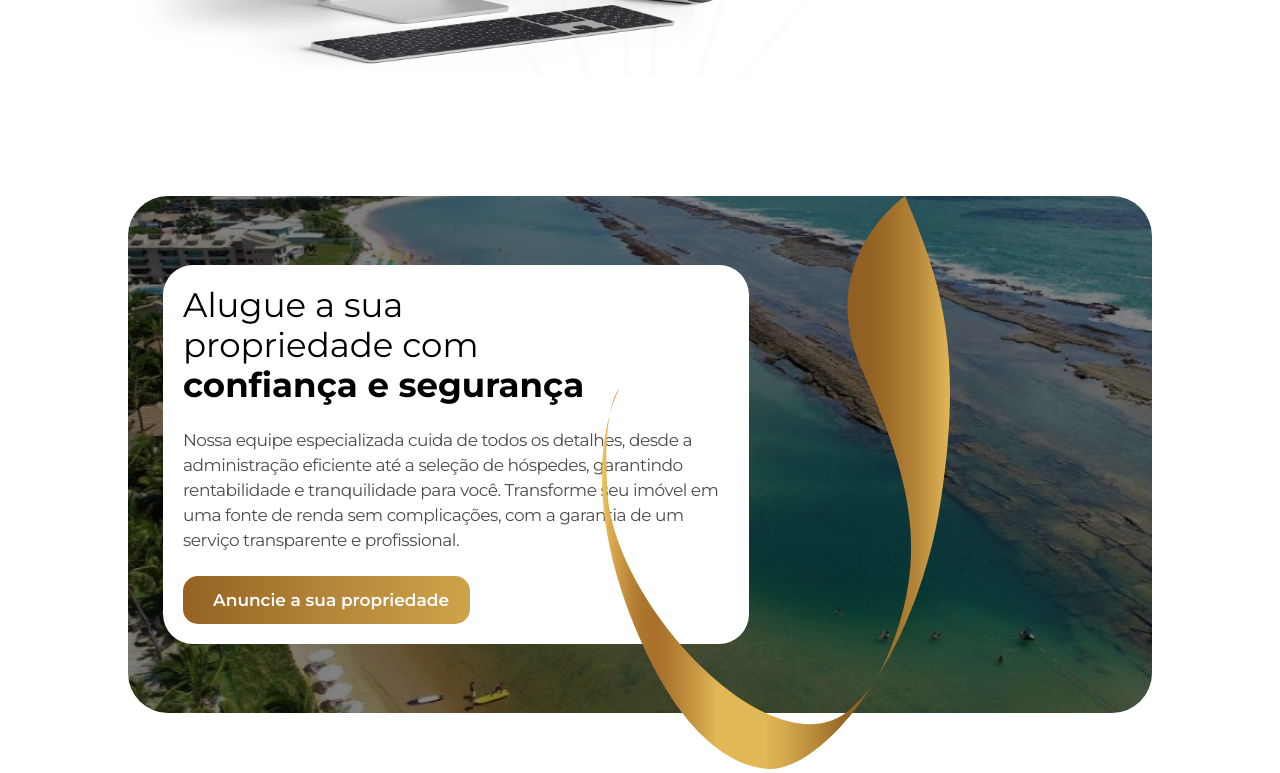
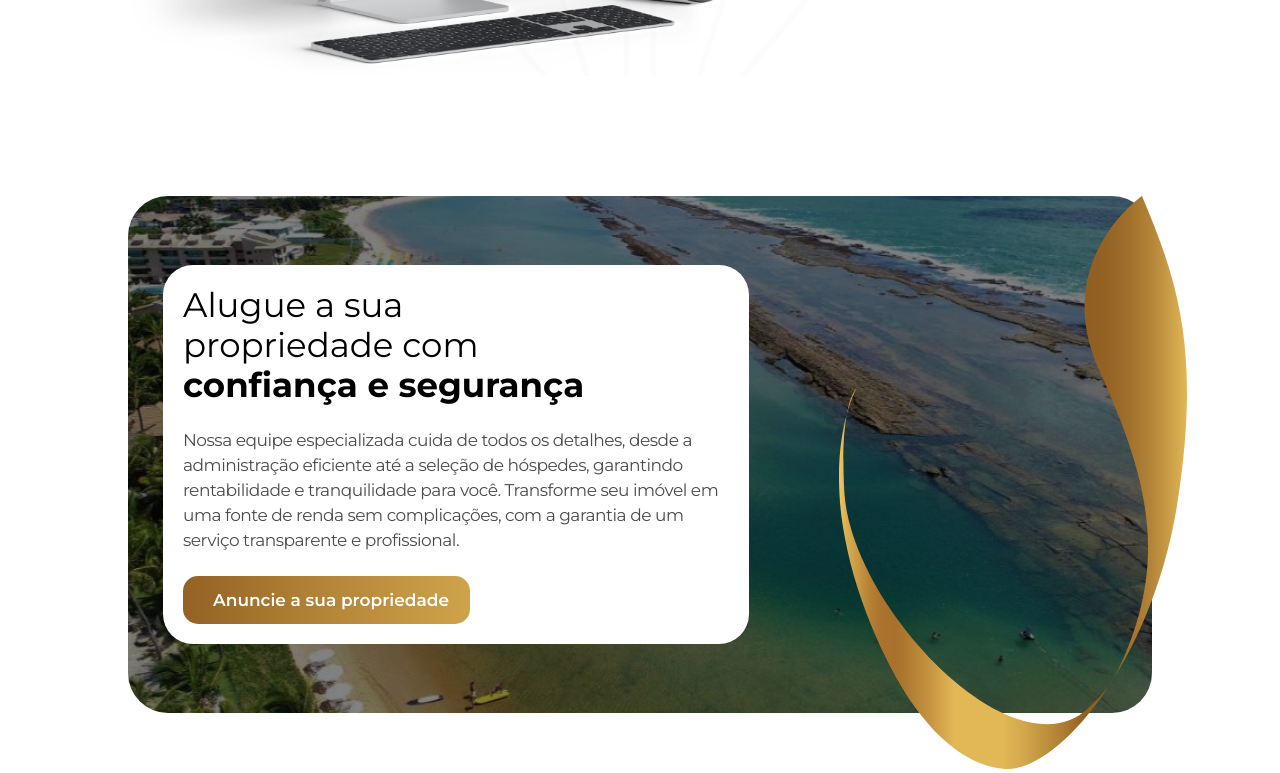
Before and after one commit to VictorrMatt/DiamondSections, a plain HTML site: page index.html in a window 1280 px wide. Shown: the part 1250-2023 px from the top of the page. Drawn offline with Linux system fonts and the light colour scheme.

Commit message:
feat: slight changes

```diff
--- a/index.html
+++ b/index.html
@@ -405,18 +405,21 @@
     }
 
     /* Beach Section */
+    #beach-section-container {
+      position: relative;
+    }
+
     #detail {
       display: none;
       position: absolute;
       z-index: 1;
       width: 348px;
       height: auto;
-      right: calc(330px);
-      /* Posição relativa ao beach-section */
+      right: -35px;
+      /* Posição relativa ao beach-section-container */
     }
 
     #beach-section {
-      position: relative;
       width: 100%;
       height: 1055px;
       background: linear-gradient(to top, rgba(0, 0, 0, 0.5), rgba(0, 0, 0, 0) 70%),
```
